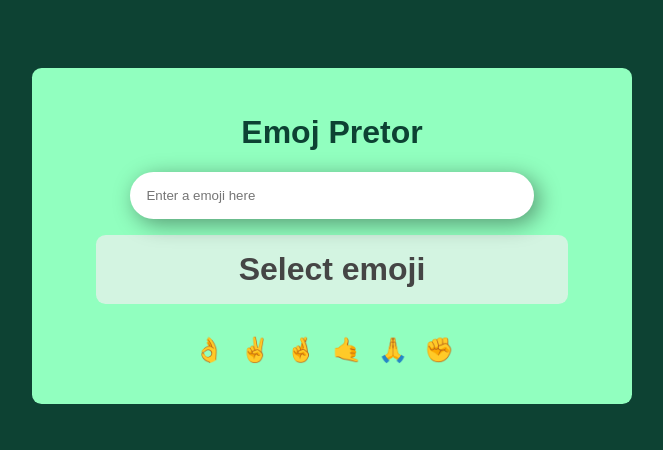
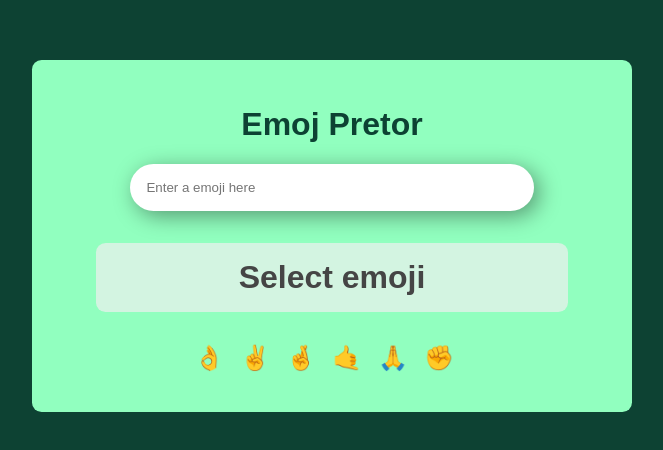
Before and after one commit to ChaitanyaCodes/emojPreter, a React (Create React App) app: page / in a window 1280 px wide. Shown: the part 164-614 px from the top of the page, without its empty margins (308-971 px from the left). Built offline with nearby package versions, Linux system fonts and the light colour scheme.

Commit message:
style: title-margin

```diff
--- a/src/styles.css
+++ b/src/styles.css
@@ -45,7 +45,7 @@ input {
 .display {
   box-sizing: border-box;
   padding: 1rem;
-  margin: 1rem;
+  margin: 2rem 1rem 1rem;
   color: #454545;
   font-weight: 700;
   font-size: 2rem;
```
